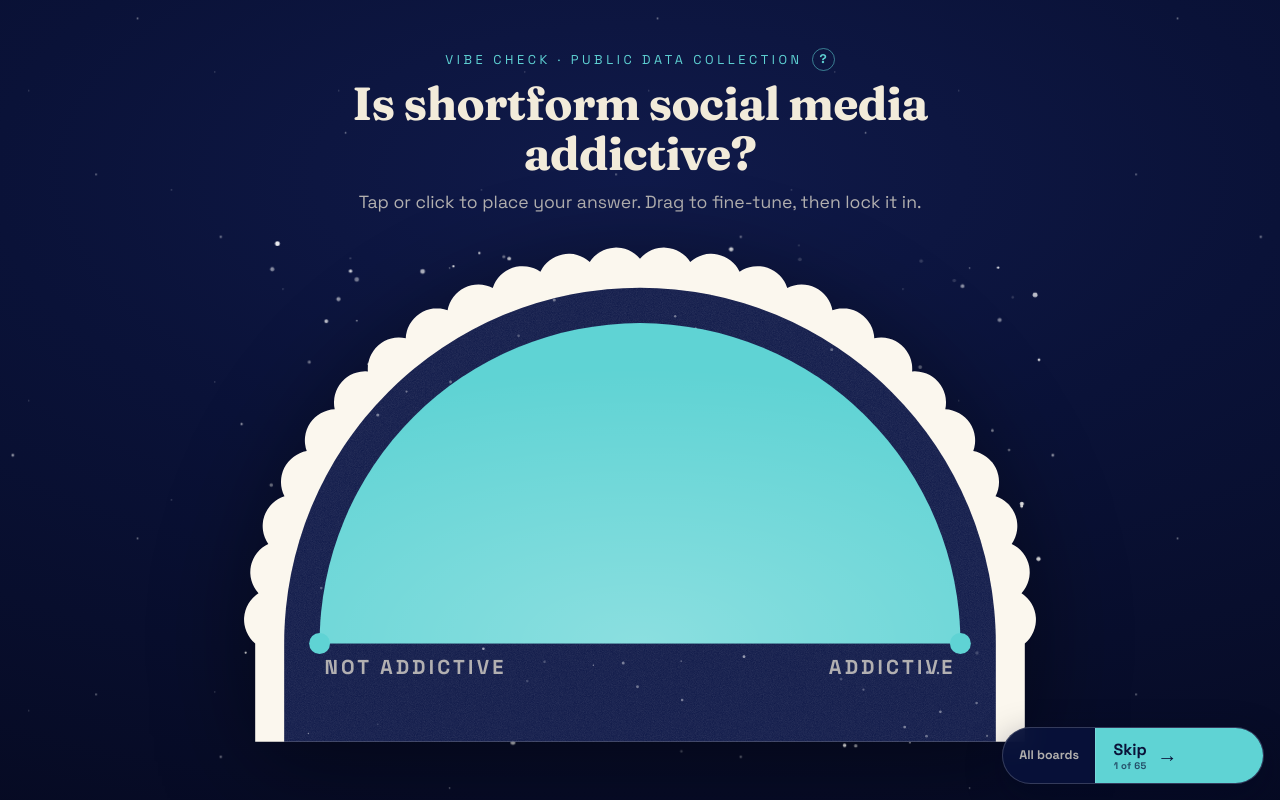
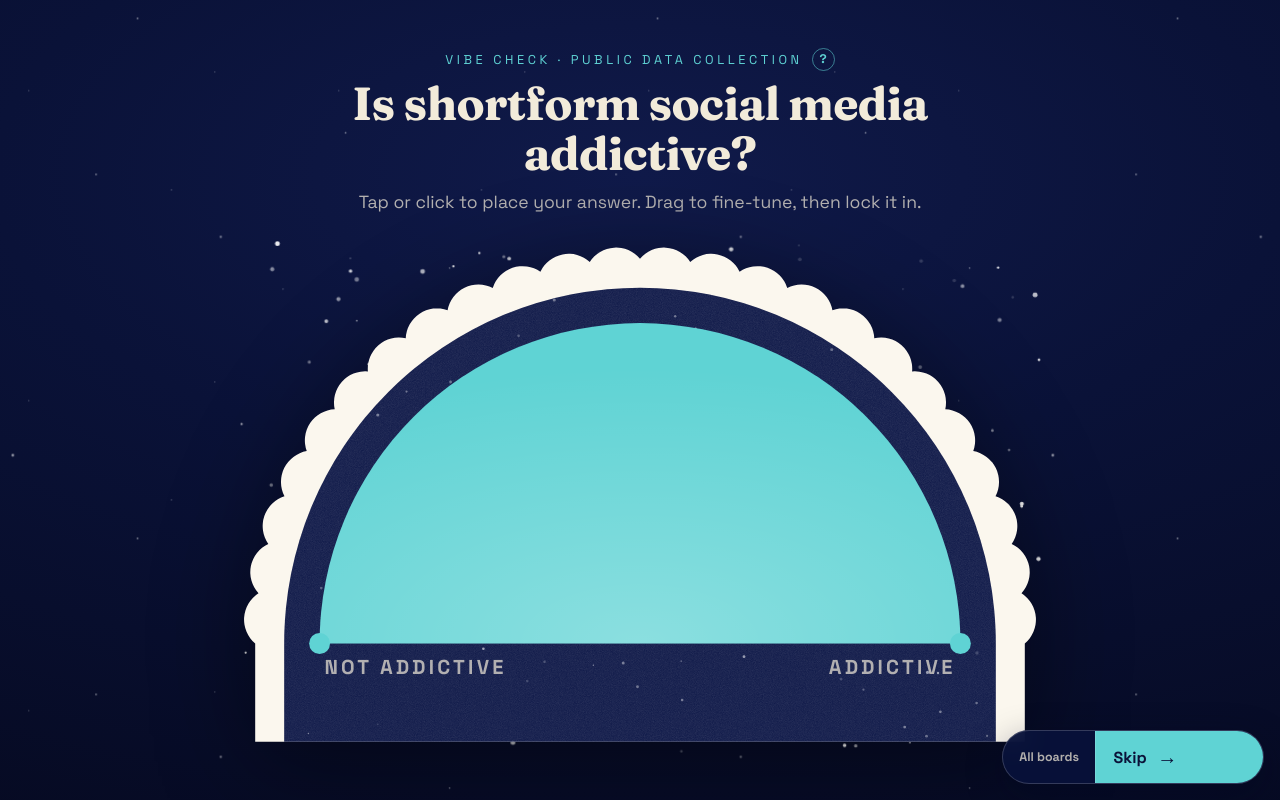
Before and after one commit to lookcarefully-cmyk/vibe-check, a Next.js app: page /social-addictive in a window 1280 px wide. Shown: the top 800 px of the page. Built offline with nearby package versions, Linux system fonts and the light colour scheme.

Commit message:
Remove board stream progress count

```diff
--- a/app/globals.css
+++ b/app/globals.css
@@ -635,14 +635,6 @@ body::after {
   justify-content: center;
 }
 
-.board-stream-meta,
-.board-stream-finished small {
-  font-size: 0.6rem;
-  font-weight: 650;
-  letter-spacing: 0.03em;
-  opacity: 0.68;
-}
-
 .board-stream-finished {
   min-width: 11.5rem;
   padding: 0.55rem 1.1rem;
@@ -654,6 +646,10 @@ body::after {
 
 .board-stream-gesture {
   display: none;
+  font-size: 0.6rem;
+  font-weight: 650;
+  letter-spacing: 0.03em;
+  opacity: 0.68;
 }
 
 /* ------------------------------------------------------- how to play */
--- a/components/BoardStreamNav.tsx
+++ b/components/BoardStreamNav.tsx
@@ -152,7 +152,6 @@ export default function BoardStreamNav({
       {step.complete ? (
         <div className="board-stream-finished" role="status">
           <span>That&rsquo;s every board</span>
-          <small>{step.position} of {step.total} seen</small>
         </div>
       ) : (
         <button
@@ -164,9 +163,8 @@ export default function BoardStreamNav({
         >
           <span className="board-stream-action">
             <span>{moving ? "Loading…" : answered ? "Next question" : "Skip"}</span>
-            <small className="board-stream-meta">
-              {step.position} of {step.total}
-              <span className="board-stream-gesture"> · swipe left, or up here</span>
+            <small className="board-stream-gesture">
+              Swipe left, or up here
             </small>
           </span>
           <span className="board-stream-arrow" aria-hidden="true">→</span>
```
